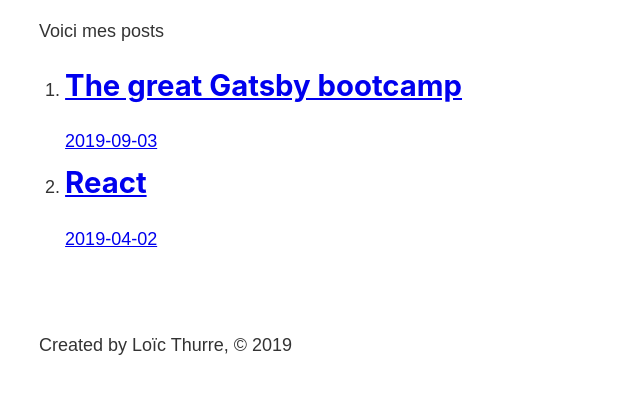
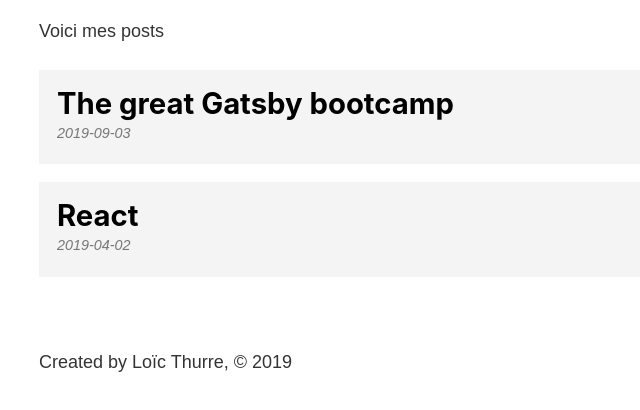
Before and after one commit to LCthur/gatsby-bootcamp, a Gatsby site: page /blog in a window 1280 px wide. Shown: the part 398-808 px from the top of the page, without its empty margins (244-884 px from the left). Built offline with nearby package versions, Linux system fonts and the light colour scheme; Gatsby itself is replaced by a stand-in of ours.

Commit message:
markdown blog powered by gatsby

```diff
--- a/gatsby-config.js
+++ b/gatsby-config.js
@@ -18,6 +18,21 @@
         path:  `${__dirname}/src/`
       }
     },
-    'gatsby-transformer-remark'
+    'gatsby-plugin-sharp',
+    {
+      resolve: 'gatsby-transformer-remark',
+      options: {
+        plugins: [
+          'gatsby-remark-relative-images',
+          {
+            resolve: 'gatsby-remark-images',
+            options: {
+              maxWidth: 750,
+              linkImagesToOriginal: false
+            }
+          }
+        ]
+      }
+    }
   ]
 }
--- a/package.json
+++ b/package.json
@@ -15,6 +15,9 @@
   "dependencies": {
     "gatsby": "^2.13.73",
     "gatsby-plugin-sass": "^2.1.12",
+    "gatsby-plugin-sharp": "^2.2.20",
+    "gatsby-remark-images": "^3.1.20",
+    "gatsby-remark-relative-images": "^0.2.3",
     "gatsby-source-filesystem": "^2.0.28",
     "gatsby-transformer-remark": "^2.6.21",
     "node-sass": "^4.12.0",
--- a/src/components/footer.js
+++ b/src/components/footer.js
@@ -1,5 +1,7 @@
 import React from 'react'
 import { graphql, useStaticQuery } from 'gatsby'
+
+import footerStyles from './footer.module.scss'
 
 const Footer = () => {
 
@@ -14,7 +16,7 @@
     `)
 
     return(
-        <footer>
+        <footer className={footerStyles.footer}>
             <p>Created by {data.site.siteMetadata.author}, © 2019</p>
         </footer>
     )
--- /dev/null
+++ b/src/components/footer.module.scss
@@ -0,0 +1,3 @@
+.footer {
+    margin-top: 3rem;
+}
--- a/src/pages/blog.js
+++ b/src/pages/blog.js
@@ -2,7 +2,7 @@
 import { graphql, useStaticQuery, Link } from 'gatsby'
 
 import Layout from '../components/layout'
-
+import blogStyles from './blog.module.scss'
 
 const BlogPage = () => {
     const data = useStaticQuery(graphql`
@@ -27,11 +27,10 @@
         <Layout>
             <h1>Blog</h1>
             <p>Voici mes posts</p>
-            <ol>
+            <ol className={blogStyles.posts}>
                 {data.allMarkdownRemark.edges.map((edge) => {
-                    console.log(edge.node.fields.slug)
                     return(
-                        <li>
+                        <li className={blogStyles.post}>
                             <Link to={`blog/${edge.node.fields.slug}`}>
                                 <h2 key={edge.node.frontmatter.title}>{edge.node.frontmatter.title}</h2>
                                 <p>{edge.node.frontmatter.date}</p>
--- /dev/null
+++ b/src/pages/blog.module.scss
@@ -0,0 +1,30 @@
+.posts {
+    list-style-type: none;
+    margin: 0;
+}
+
+.post {
+    margin: 1rem 0;
+
+    a {
+        background: #f4f4f4;
+        color: black;
+        display: block;
+        padding: 1rem;
+        text-decoration: none;
+    }
+
+    a:hover {
+        background: #e4e4e4;
+    }
+
+    h2 {
+        margin-bottom: 0;
+    }
+
+    p {
+        color: #777777;
+        font-size: .8rem;
+        font-style: italic;
+    }
+}
--- a/src/posts/gatsby.md
+++ /dev/null
@@ -1,12 +0,0 @@
----
-title: "The great Gatsby bootcamp"
-date: "2019-09-03"
----
-
-I just followed a new bootcamp
-
-## Topics covered
-
-1. Gatsby
-2. React
-3. GrahpQL
--- /dev/null
+++ b/src/posts/gatsby/gatsby.md
@@ -0,0 +1,14 @@
+---
+title: "The great Gatsby bootcamp"
+date: "2019-09-03"
+---
+
+I just followed a new bootcamp
+
+![Galaxy](./jerry.jpg)
+
+## Topics covered
+
+1. Gatsby
+2. React
+3. GrahpQL
```
Also changed, not shown: 2 other files.
